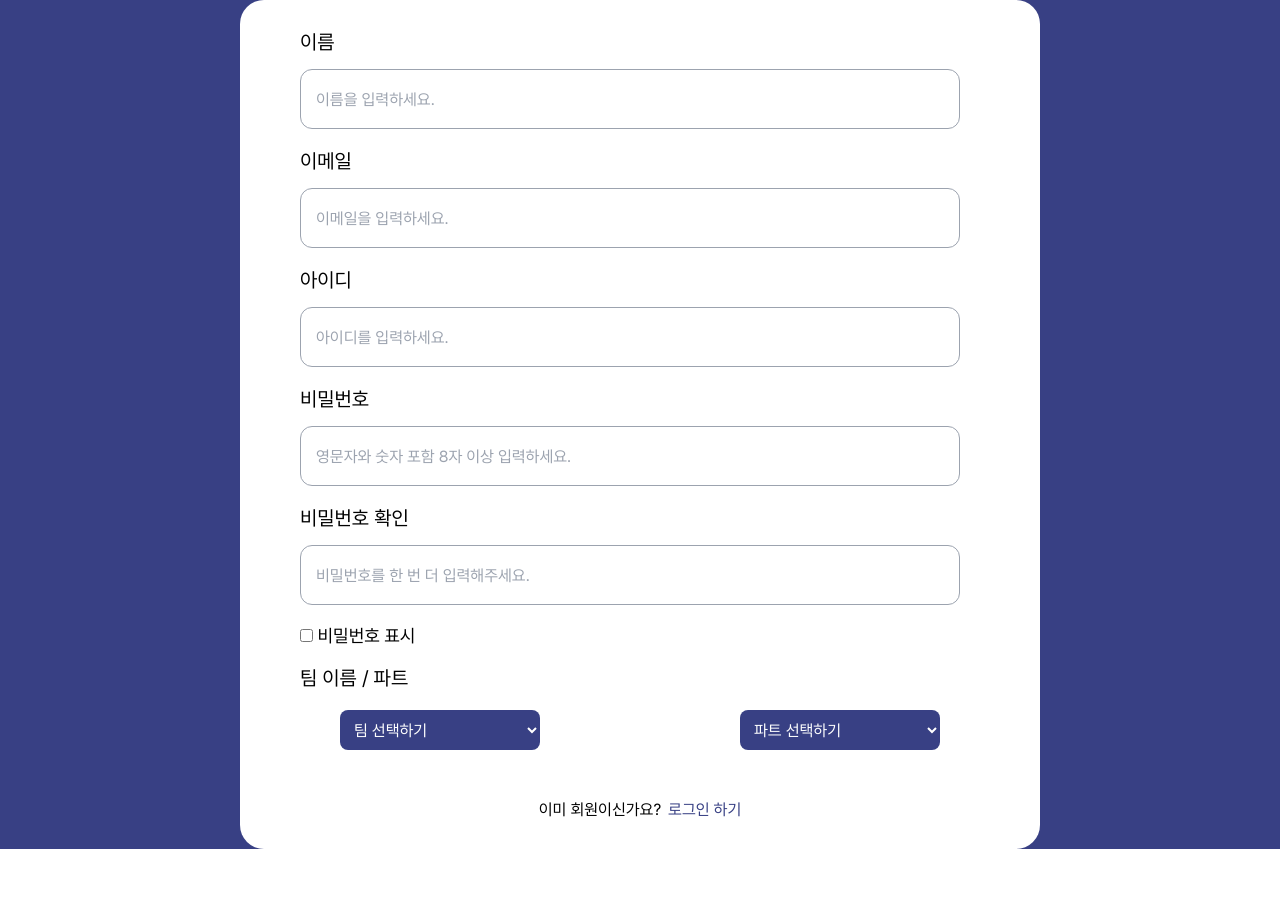
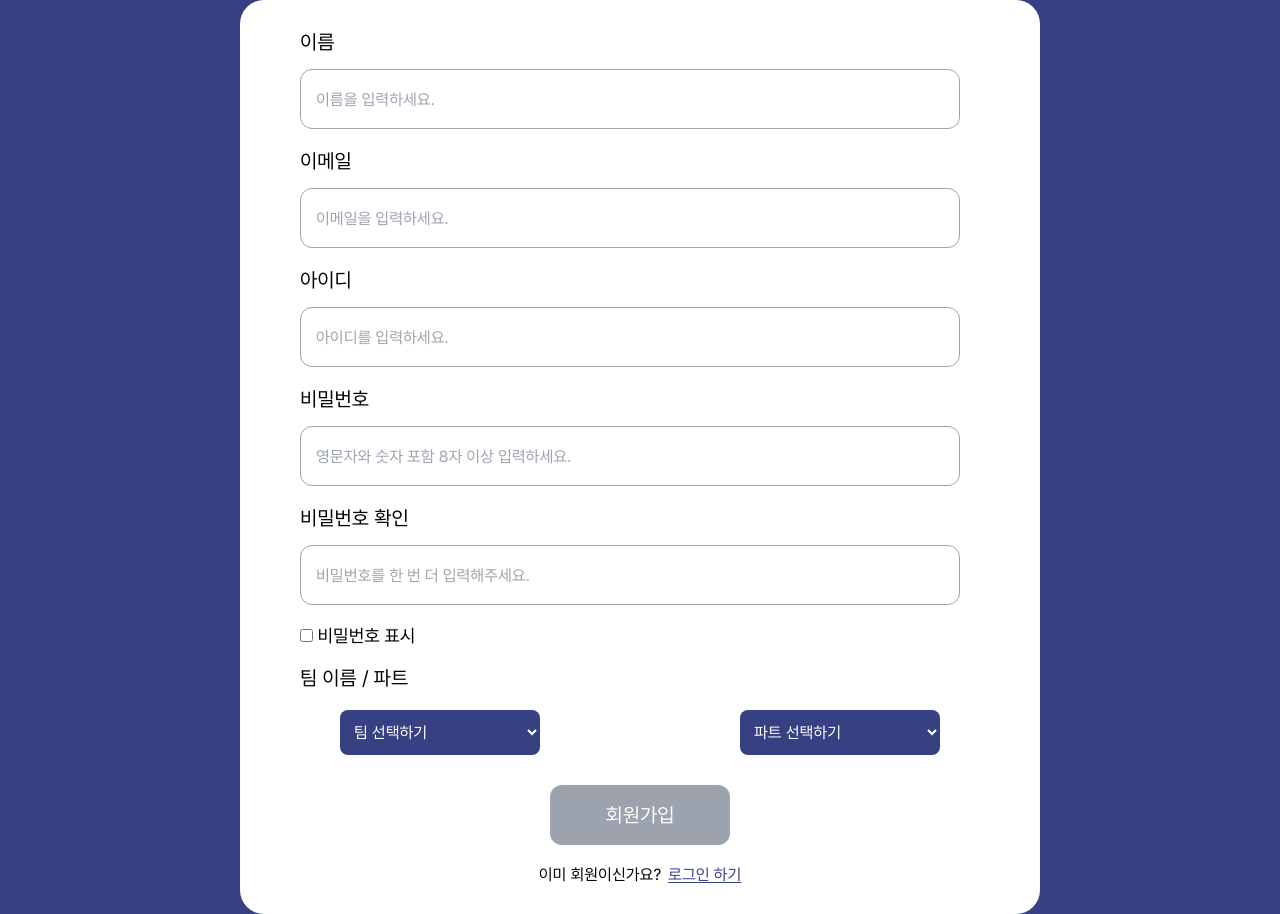
Before and after one commit to youdame/react-vote-19th, a Next.js app: page /sign-up in a window 1280 px wide. Before the commit the page ends 849 px from the top, so only its background shows below. Built offline with nearby package versions, Linux system fonts and the light colour scheme.

Commit message:
Feat : 버튼 컴포넌트 구현 및 프론트 유효성 검증 완료 #1

```diff
--- a/src/app/sign-up/page.tsx
+++ b/src/app/sign-up/page.tsx
@@ -1,4 +1,5 @@
 "use client";
+import Button from "@/components/common/Button";
 import CheckBox from "@/components/common/CheckBox";
 import Input from "@/components/common/Input";
 import { ERROR_PASSWORD_SECOND_EMPTY } from "@/constants/validation";
@@ -13,7 +14,13 @@
     reValidateMode: "onChange",
   });
 
-  const { control, setError, clearErrors, getValues } = method;
+  const {
+    control,
+    setError,
+    clearErrors,
+    getValues,
+    formState: { isValid },
+  } = method;
 
   const watchPassword = useWatch({ name: "password", control });
   const watchPasswordCheck = useWatch({ name: "passwordCheck", control });
@@ -30,7 +37,7 @@
     }
   }, [watchPassword, watchPasswordCheck, setError, clearErrors]);
 
-  const selectStyle = "flex h-40pxr w-200pxr rounded-lg bg-blue-base px-10pxr text-white";
+  const selectStyle = "flex h-45pxr w-200pxr rounded-lg bg-blue-base px-10pxr text-white";
 
   return (
     <div className="flex-center w-full bg-blue-base">
@@ -85,9 +92,12 @@
             </select>
           </div>
         </div>
-        <div className="mt-30pxr flex justify-center gap-7pxr">
+        <div className="flex-center mt-10pxr">
+          <Button disabled={!isValid}>회원가입</Button>
+        </div>
+        <div className="flex justify-center gap-7pxr">
           <p>이미 회원이신가요?</p>
-          <Link href="/login" className="text-blue-base underline-offset-1">
+          <Link href="/login" className="text-blue-base underline underline-offset-2">
             로그인 하기
           </Link>
         </div>
--- /dev/null
+++ b/src/components/common/Button.tsx
@@ -0,0 +1,12 @@
+import { ComponentPropsWithoutRef } from "react";
+
+interface ButtonProps extends ComponentPropsWithoutRef<"button"> {}
+
+export default function Button({ disabled, ...attribute }: ButtonProps) {
+  return (
+    <button
+      {...attribute}
+      className={`h-60pxr w-180pxr rounded-xl text-20pxr text-white ${disabled ? "bg-gray-400" : "bg-blue-base"}`}
+    ></button>
+  );
+}
```
